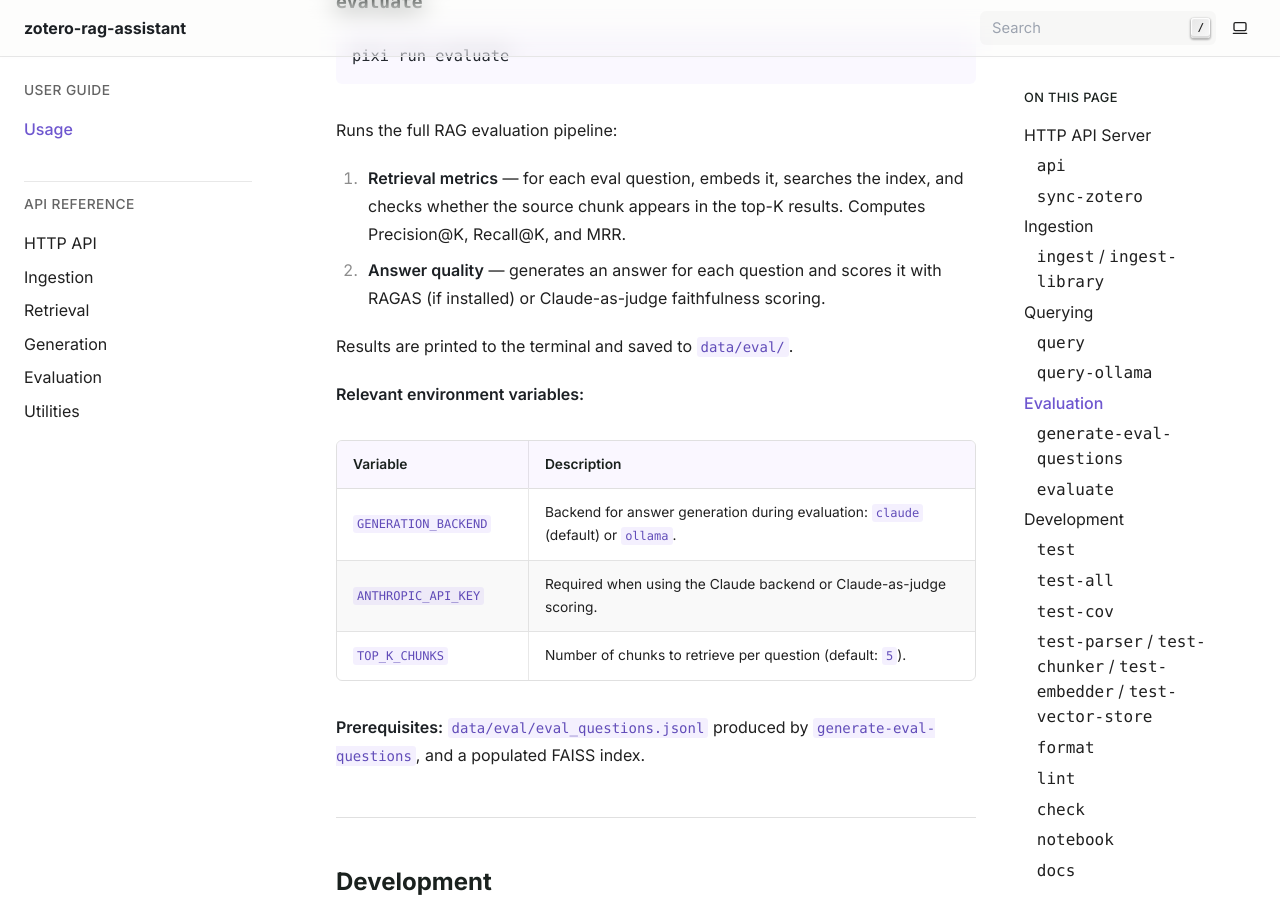
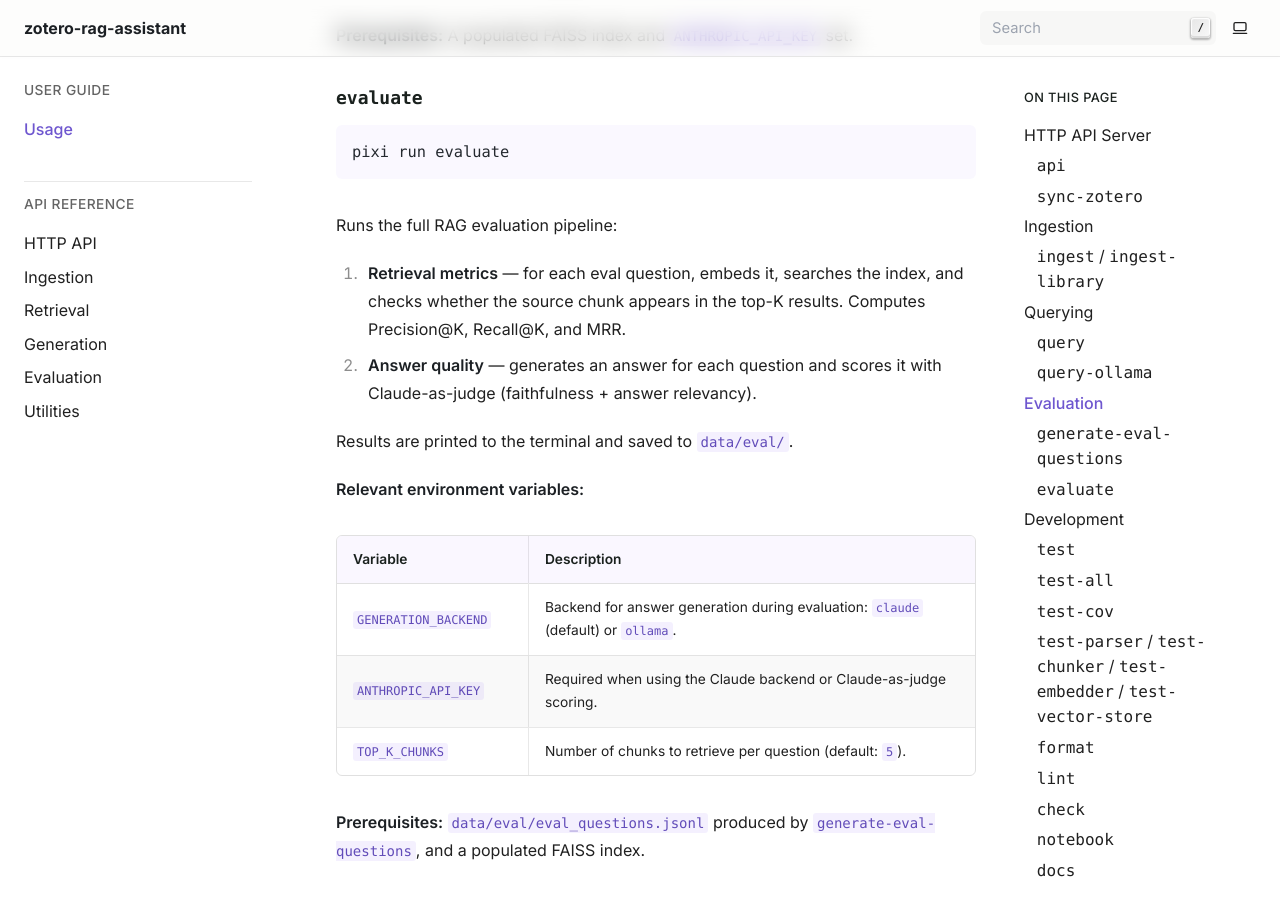
Before and after one commit to AesZenz/zotero-rag-assistant, a Sphinx documentation site: the page built from docs/usage.rst, in a window 1280 px wide and 900 px high, scrolled down 5053 px. Built offline with Sphinx 7.4.7, drawn with Linux system fonts in a browser that asks for light colours; some of the changed text lies outside the part shown.

Commit message:
Docs: update /ingest → /sync references, add missing /sync endpoint, drop RAGAS mention
Co-Authored-By: Claude Sonnet 4.6 <noreply@anthropic.com>

```diff
--- a/docs/usage.rst
+++ b/docs/usage.rst
@@ -238,7 +242,7 @@ Runs the full RAG evaluation pipeline:
    index, and checks whether the source chunk appears in the top-K results.
    Computes Precision\@K, Recall\@K, and MRR.
 2. **Answer quality** — generates an answer for each question and scores it
-   with RAGAS (if installed) or Claude-as-judge faithfulness scoring.
+   with Claude-as-judge (faithfulness + answer relevancy).
 
 Results are printed to the terminal and saved to ``data/eval/``.
 
```
Also changed, not shown: other parts of docs/usage.rst (+4 -0 lines), README.md (+3 -2 lines), docs/architecture_gh_opt.svg.
